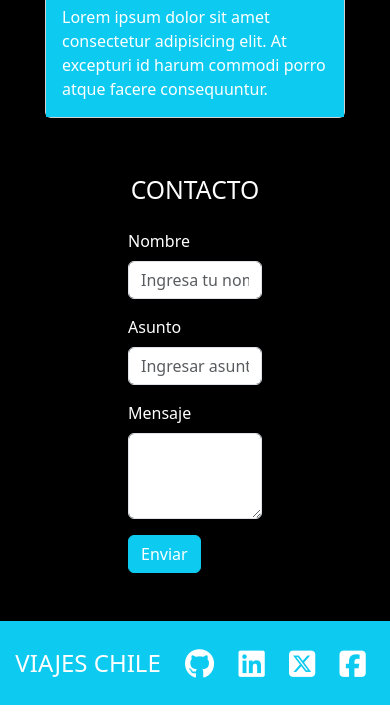
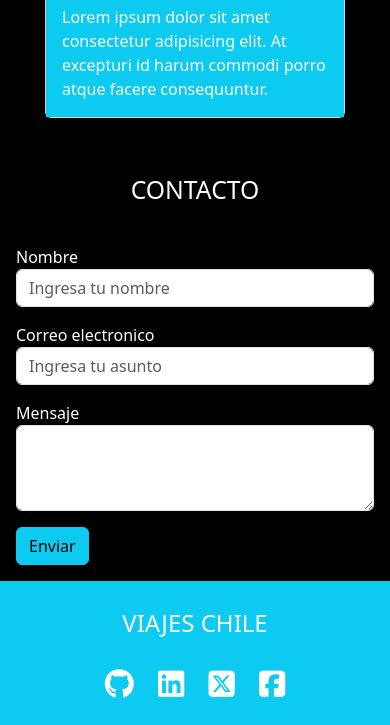
Before and after one commit to constanzaocaresc/viajes-chile, a plain HTML site: page index.html in a window 390 px wide. Shown: the part 3544-4269 px from the top of the page. Drawn offline with nearby package versions, Linux system fonts and the light colour scheme.

Commit message:
Estructura + css + bootstrap lista

```diff
--- a/assets/css/mobile.css
+++ b/assets/css/mobile.css
@@ -21,4 +21,25 @@
     height: 170px;
     width: 260px;
   }
+
+
+  /*foooter*/
+  form{
+    margin: 0;
+    padding: 0;
+  }
+  div#formulario-contacto.container-fluid{
+    margin: 0;
+    padding: 0 1em;
+  }
+
+  div#pie-pag.container-fluid{
+    display: flex;
+    flex-direction: column;
+
+  }
+  p#footer-text{
+    margin-bottom: 1em;
+  }
+
 }
--- a/index.html
+++ b/index.html
@@ -139,21 +139,23 @@
 
     <footer>
       <!--FORMULARIO DE CONTACTO-->
+      <div id="formulario-contacto" class="container-fluid">
         <h2 class="titulo-h2">contacto</h2>
-      <div id="formulario-contacto">
-        <div class="mb-3">
-          <label for="nombre" class="form-label">Nombre</label>
-          <input type="text" class="form-control" id="nombre" placeholder="Ingresa tu nombre aqui">
+        <form>
+            <div class="mb-3 mt-3">
+              <label for="nombre">Nombre</label>
+              <input type="text" class="form-control" id="nombre" placeholder="Ingresa tu nombre" name="nombre">
             </div>
             <div class="mb-3">
-          <label for="asunto" class="form-label">Asunto</label>
-          <input type="text" class="form-control" id="asunto" placeholder="Ingresar asunto">
+              <label for="email">Correo electronico</label>
+              <input type="email" class="form-control" id="email" placeholder="Ingresa tu asunto" name="email">
             </div>
-        <div class="mb-3">
-          <label for="textarea1" class="form-label">Mensaje</label>
-          <textarea class="form-control" id="textarea1" rows="3"></textarea>
+            <div>
+              <label for="text-mensaje">Mensaje</label>
+              <textarea class="form-control mb-3" name="mensaje" id="text-mensaje"rows="3"></textarea>
             </div>
-        <input type="submit" class="btn btn-info text-white mb-5" value="Enviar">
+            <button type="submit" class="btn btn-info mb-3">Enviar</button>
+        </form>
     </div>
       <!--PIE DE PAGINA-->
       <div id="pie-pag" class="container-fluid">
```
Lines whose indentation alone changed are shown as unchanged.
